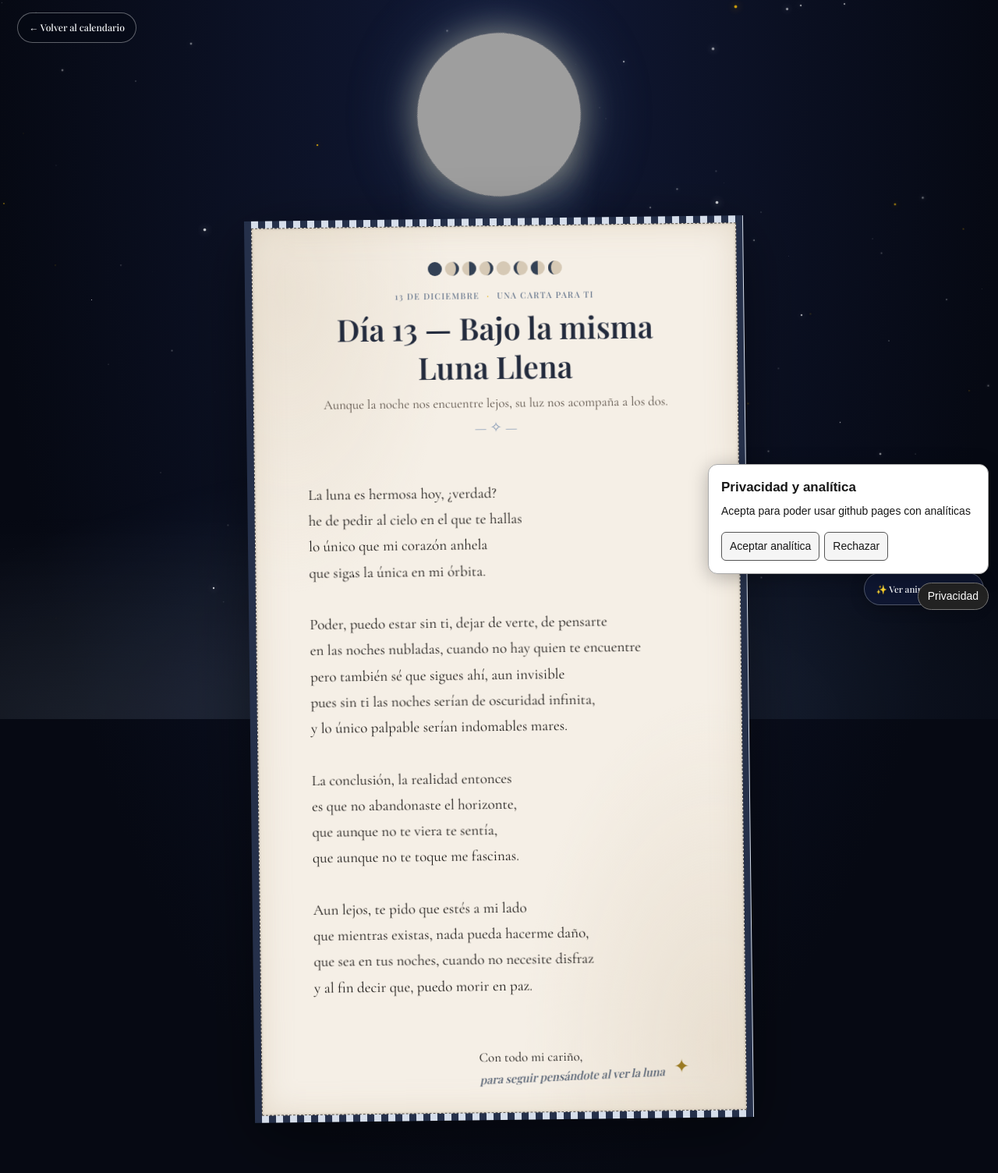
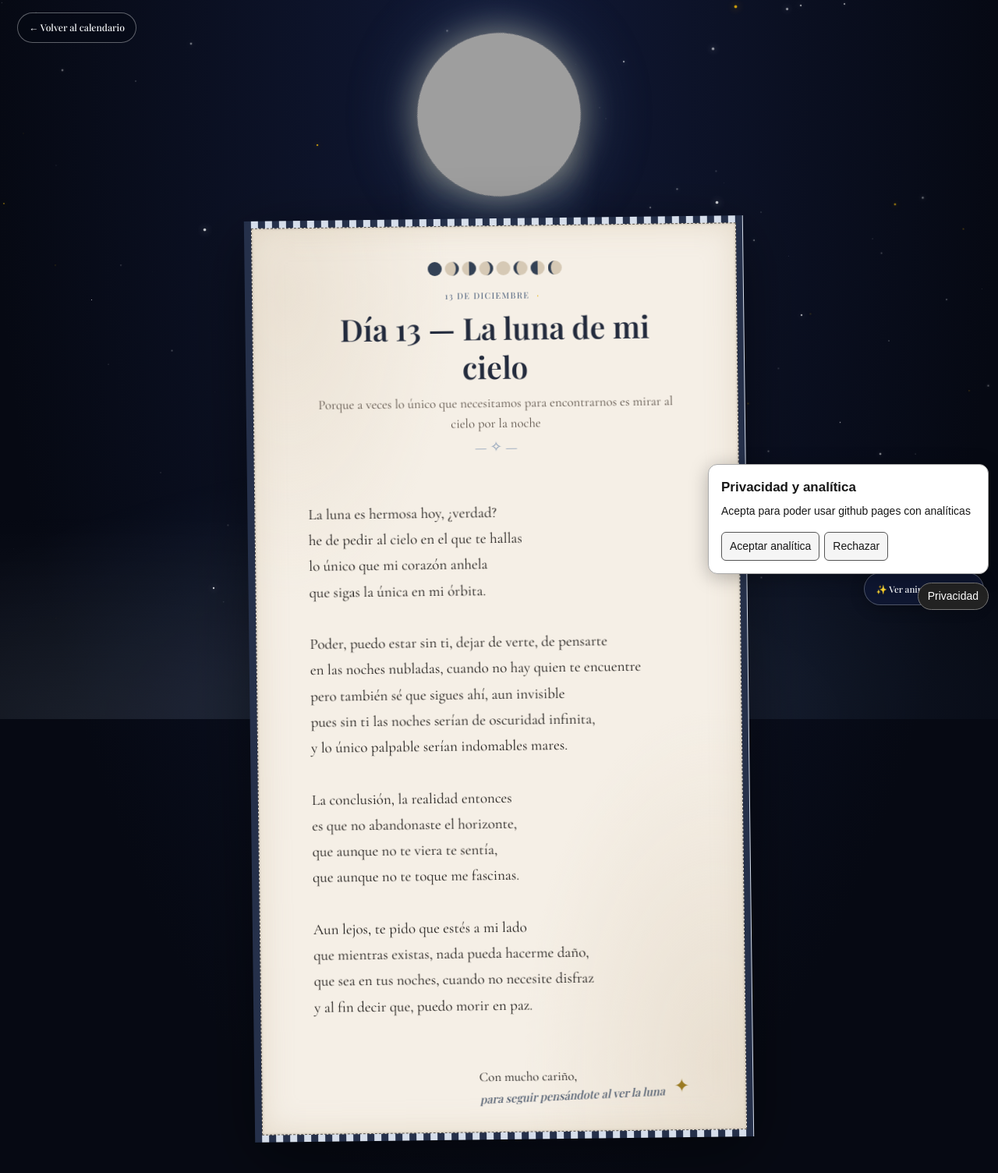
Before and after one commit to vvillalbamartinez1501-glitch/CalendarioAdviento, a plain HTML site: page dias/dia-13/index.html in a window 1280 px wide. Shown: the part 6-1510 px from the top of the page at 78% size. Drawn offline with nearby package versions, Linux system fonts and the light colour scheme; grey boxes are pictures that could not be loaded.

Commit message:
feat: Update Día 13 letter title and subtitle for enhanced emotional connection

```diff
--- a/dias/dia-13/index.html
+++ b/dias/dia-13/index.html
@@ -48,9 +48,9 @@
               <path d="M164 1a5 9 0 0 0 0 18 9 9 0 0 1 0-18" fill="#334155"/>
             </g>
           </svg>
-          <p class="letter-date">13 de diciembre <span aria-hidden="true">·</span> Una carta para ti</p>
-          <h1 id="letter-title">Día 13 — Bajo la misma Luna Llena</h1>
-          <p class="letter-subtitle">Aunque la noche nos encuentre lejos, su luz nos acompaña a los dos.</p>
+          <p class="letter-date">13 de diciembre <span aria-hidden="true">·</span> </p>
+          <h1 id="letter-title">Día 13 — La luna de mi cielo</h1>
+          <p class="letter-subtitle">Porque a veces lo único que necesitamos para encontrarnos es mirar al cielo por la noche</p>
           <span class="heading-flourish" aria-hidden="true">— ✧ —</span>
         </header>
 
@@ -82,7 +82,7 @@
 
         <footer class="letter-footer">
           <div class="signoff">
-            <p>Con todo mi cariño,</p>
+            <p>Con mucho cariño,</p>
             <p class="signature">para seguir pensándote al ver la luna</p>
           </div>
           <span class="signature-star" aria-hidden="true">✦</span>
```
